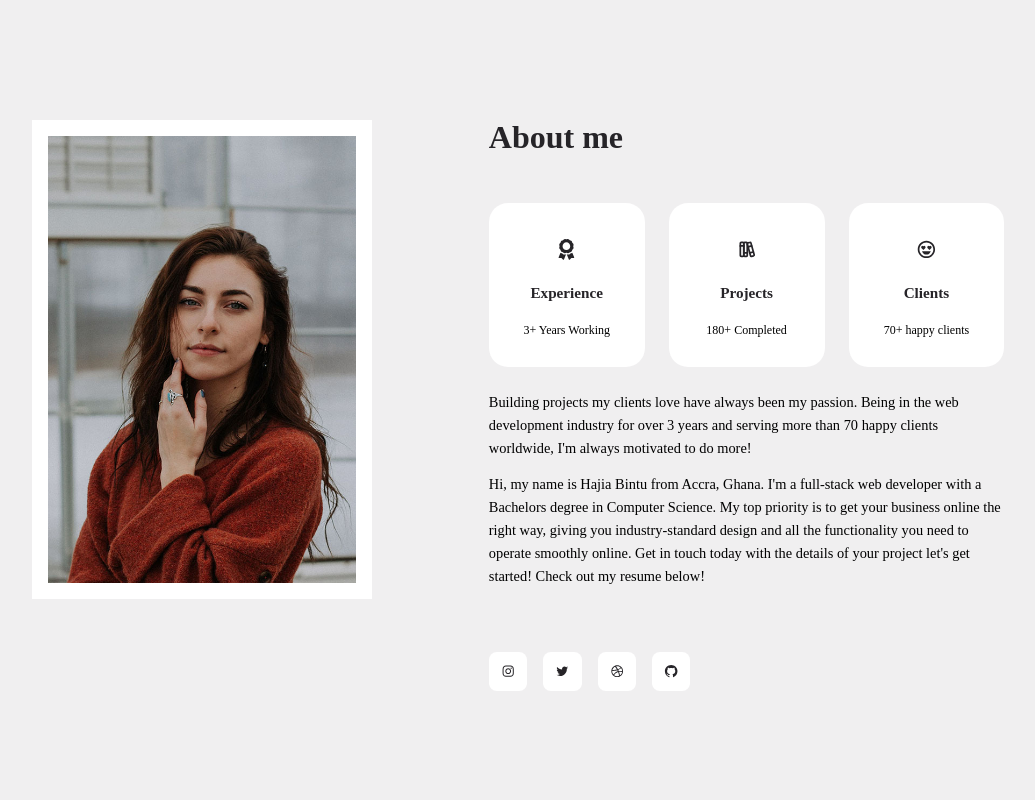
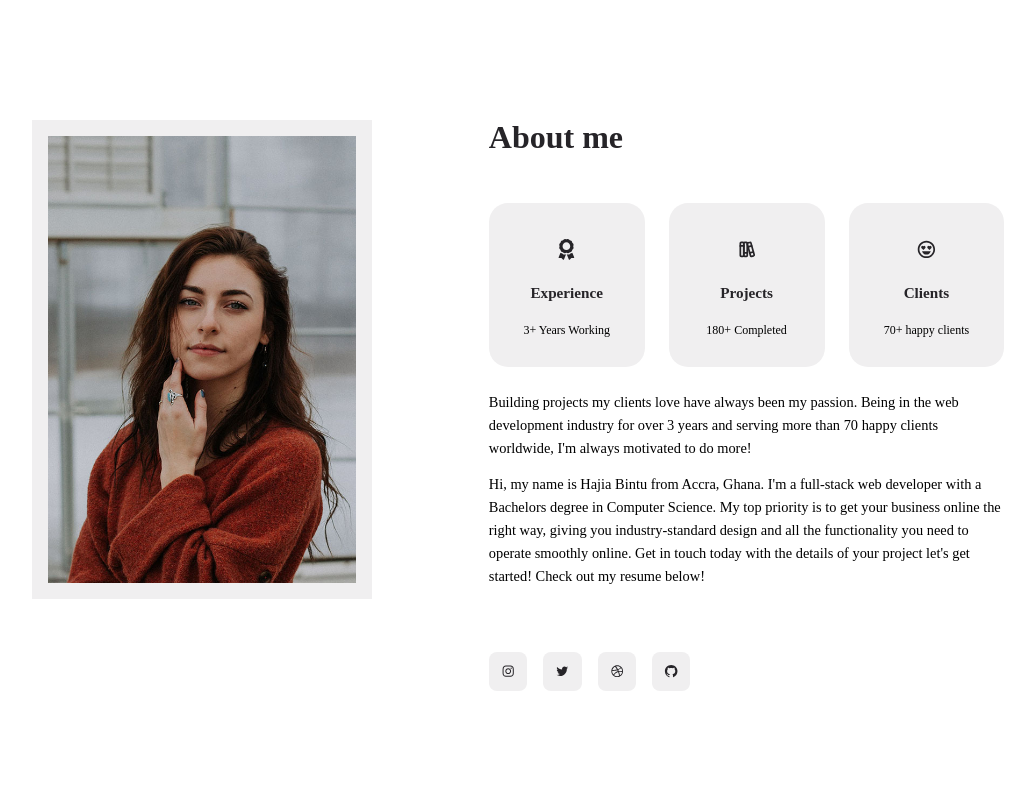
Before and after one commit to gyflsakfn/mins-web, a React (Create React App) app: page / in a window 1280 px wide. Shown: the part 840-1640 px from the top of the page, without its empty margins (122-1157 px from the left). Built offline with nearby package versions, Linux system fonts and the light colour scheme; a web font is replaced by a local one.

Commit message:
Design: Card color 변경, section 배경 색 변경

```diff
--- a/src/component/card.css
+++ b/src/component/card.css
@@ -1,5 +1,5 @@
 .card {
-  background-color: var(--color-white);
+  background-color: var(--color-light);
   padding: 1.5rem;
   border: 2px solid transparent;
   border-radius: var(--border-radius-1);
@@ -8,18 +8,18 @@
 
 .card:hover {
   background: transparent;
-  border-color: var(--color-white);
+  border-color: var(--color-primary);
   transform: translateY(-0.5rem);
 }
 
-.card.light {
+/* .card.light {
   background-color: var(--color-light);
 }
 
 .card.light:hover {
   background-color: transparent;
-  border-color: var(--color-light);
-}
+  border-color: var(--color-white);
+} */
 
 /* MEDIA QUERIES (phone) */
 @media screen and (max-width: 600px) {
--- a/src/index.css
+++ b/src/index.css
@@ -103,7 +103,7 @@ section {
   transition: var(--transition);
 }
 
-section:nth-child(even) {
+section:nth-child(odd) {
   background: var(--color-white);
 }
 
--- a/src/section/about/about.css
+++ b/src/section/about/about.css
@@ -7,7 +7,7 @@
 .about__portrait {
   height: fit-content;
   max-height: 40rem;
-  border: 1rem solid var(--color-white);
+  border: 1rem solid var(--color-light);
   transition: var(--transition);
 }
 
@@ -65,7 +65,7 @@
   width: 2.4rem;
   /* 가로 세로 비율 */
   aspect-ratio: 1/1;
-  background: var(--color-white);
+  background: var(--color-light);
   color: var(--color-black);
   display: grid;
   place-items: center;
```
